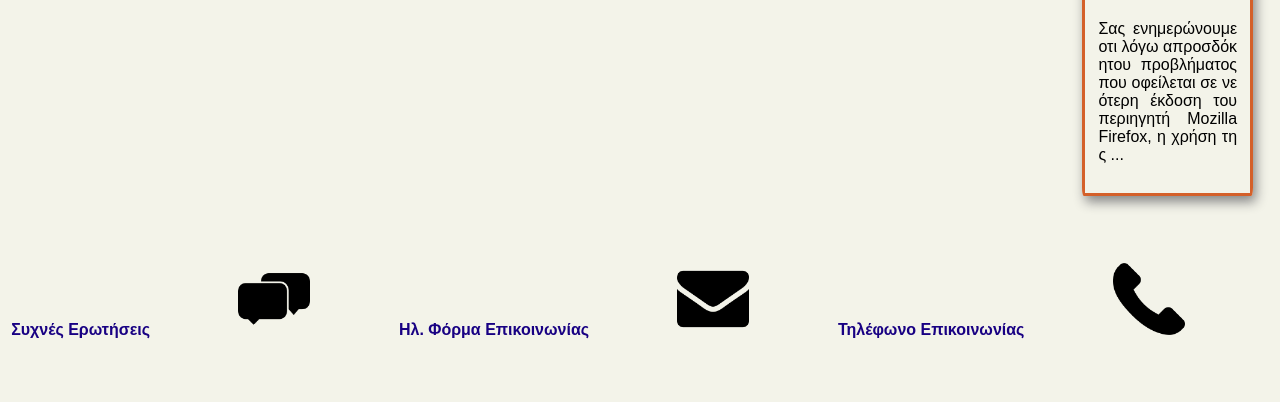
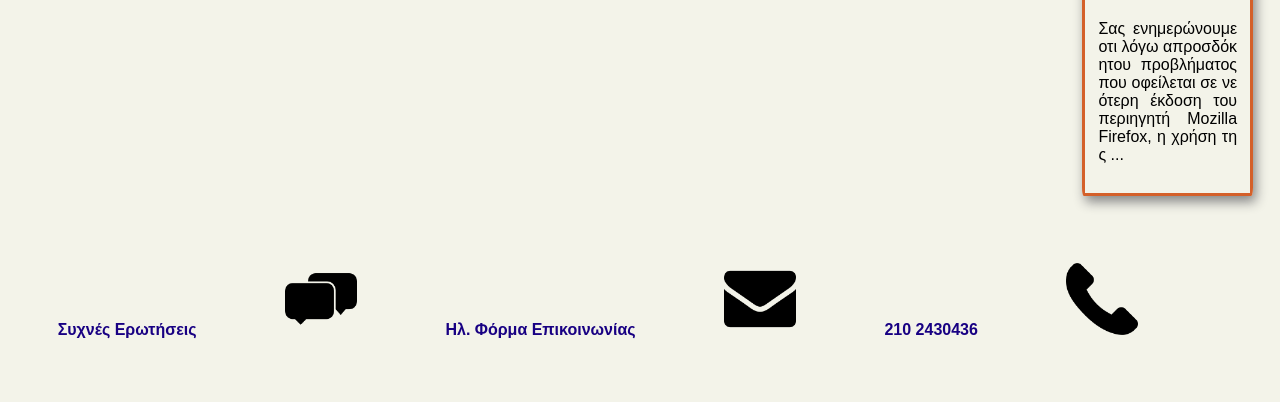
Before and after one commit to nikolaslepidas/Eudoxus_Website, a PHP site: page /index.php in a window 1280 px wide. Shown: the part 885-1287 px from the top of the page. Run offline with PHP 8.4, Linux system fonts and the light colour scheme.

Commit message:
changed phone on footer

```diff
--- a/footer.php
+++ b/footer.php
@@ -5,7 +5,7 @@
 		<div><img src="icons/two-black-rectangular-speech-bubbles-interface-chat-symbol.png"></div>
 		<div><a href="#" >Ηλ. Φόρμα Επικοινωνίας</a></div>
 		<div><img src="icons/envelope.png"></div>
-		<div><a href="#" >Τηλέφωνο Επικοινωνίας</a></div>
+		<div><a href="#" >210 2430436</a></div>
 		<div><img src="icons/call-answer.png"></div>
 	</div>
 </div>
```
